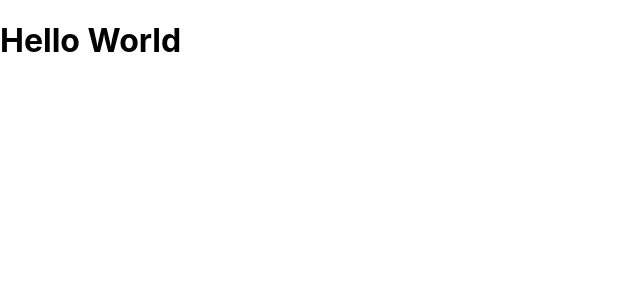
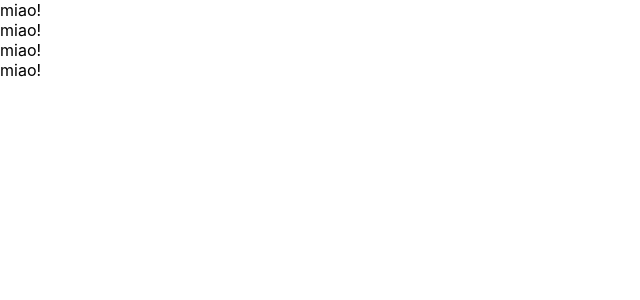
Before and after one commit to clyde22jam/udemy-react-redux-crud-application, a React (Create React App) app: page / in a window 1280 px wide. Shown: the top 300 px of the page, without its empty margins (0-640 px from the left). Built offline with nearby package versions, Linux system fonts and the light colour scheme.

Commit message:
learn component

```diff
--- a/src/App.js
+++ b/src/App.js
@@ -1,11 +1,28 @@
-import React, { Component } from 'react';
+import React from 'react';
 
-class App extends Component {
+ /* class App extends Component {
   render() {
     return (
-      <div><h1>Hello World</h1></div>
-    );
+    <React.Fragment>
+      <label htmlFor="bar">bar</label>
+      <input type="text" onClick={() => {alert("test")}} />
+    </React.Fragment>
+    )
   }
+} */
+
+const App = () => {
+  return (
+    <div>
+    <Cat />
+    <Cat />
+    <Cat />
+    <Cat />
+    </div>
+  )
+}
+const Cat = () => {
+  return <div>miao!</div>
 }
 
 export default App;
```
